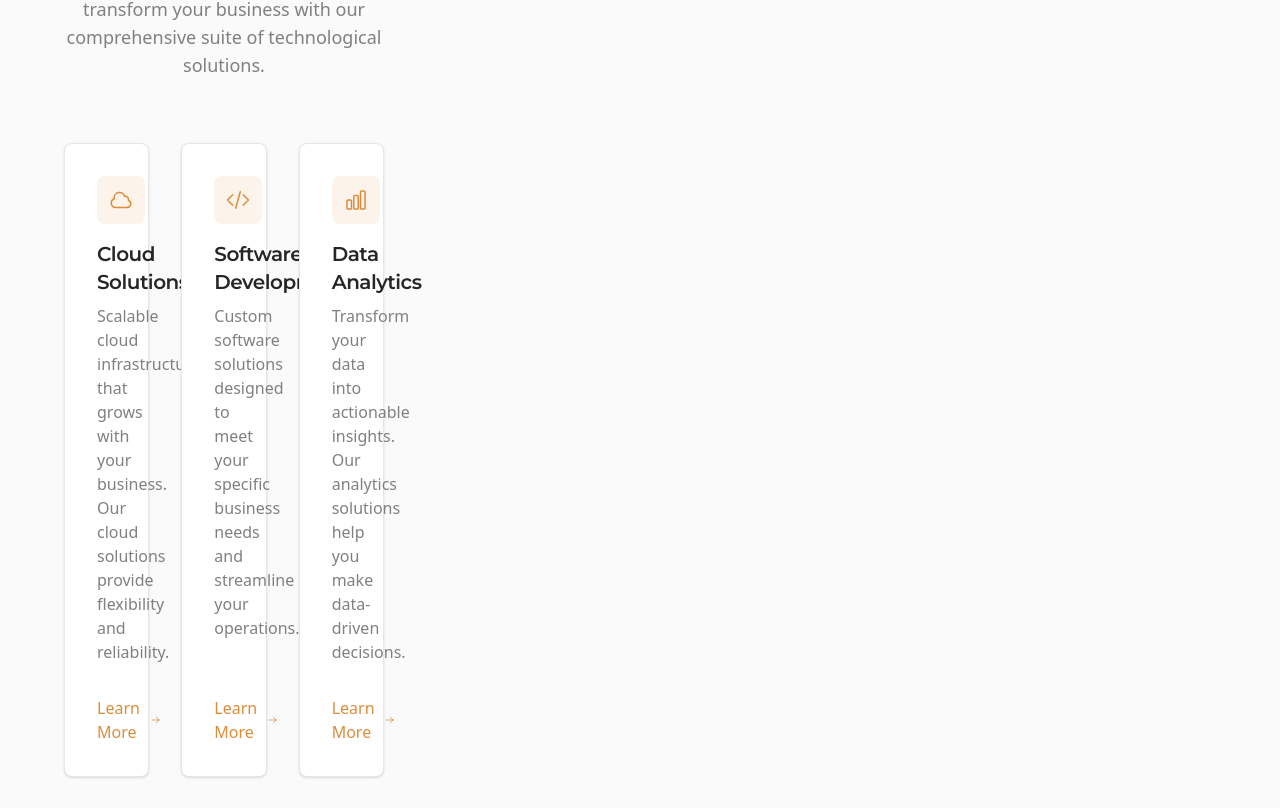
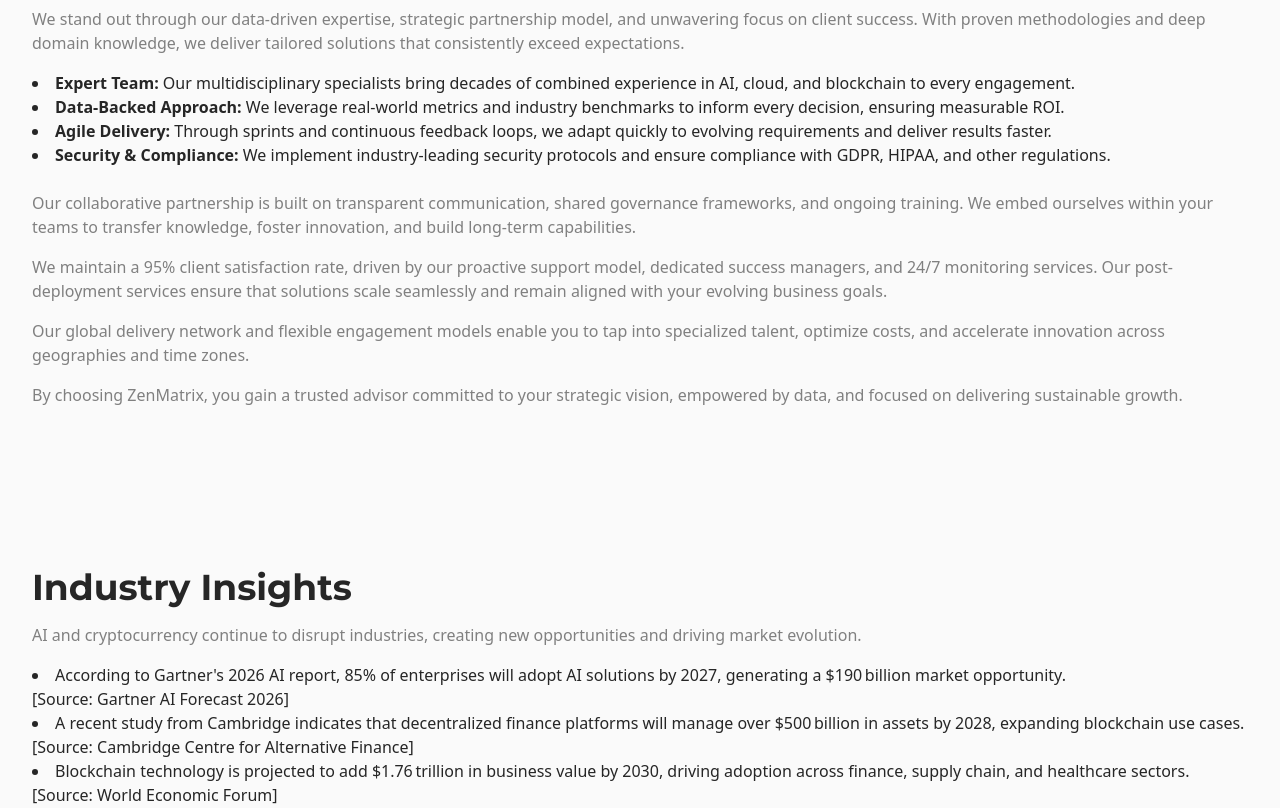
Before and after one commit to fei371us/zenv2, a Next.js app: page / in a window 1280 px wide. Shown: the part 1502-2310 px from the top of the page. Built offline with nearby package versions, Linux system fonts and the light colour scheme.

Commit message:
Hide-Core-Solutions

```diff
--- a/src/components/ServicesSection.tsx
+++ b/src/components/ServicesSection.tsx
@@ -17,6 +17,7 @@
       description:
         "Scalable cloud infrastructure that grows with your business. Our cloud solutions provide flexibility and reliability.",
       icon: CloudIcon,
+      bgGradient: "from-blue-400 to-blue-600",
     },
     {
       id: "development",
@@ -24,6 +25,7 @@
       description:
         "Custom software solutions designed to meet your specific business needs and streamline your operations.",
       icon: CodeBracketIcon,
+      bgGradient: "from-indigo-400 to-indigo-600",
     },
     {
       id: "data",
@@ -31,6 +33,7 @@
       description:
         "Transform your data into actionable insights. Our analytics solutions help you make data-driven decisions.",
       icon: ChartBarIcon,
+      bgGradient: "from-green-400 to-green-600",
     },
     {
       id: "intelligence",
@@ -38,6 +41,7 @@
       description:
         "Gain strategic insights with our BI solutions. Visualize trends, monitor performance, and identify opportunities.",
       icon: FingerPrintIcon,
+      bgGradient: "from-yellow-400 to-yellow-600",
     },
     {
       id: "ai",
@@ -45,6 +49,7 @@
       description:
         "Harness the power of AI to automate processes, predict outcomes, and enhance customer experiences.",
       icon: CubeIcon,
+      bgGradient: "from-purple-400 to-purple-600",
     },
     {
       id: "transformation",
@@ -52,10 +57,14 @@
       description:
         "Strategically integrate digital technology into all areas of your business for fundamental change.",
       icon: CpuChipIcon,
+      bgGradient: "from-pink-400 to-pink-600",
     },
   ];
 
   return (
+    <>
+      {/*
+        Our Core Solutions section is intentionally disabled per request.
         <section className="py-20 bg-background">
           <div className="container mx-auto px-4 sm:px-6 lg:px-8">
             <div className="text-center mb-16">
@@ -66,14 +75,14 @@
             </div>
 
             <div className="grid grid-cols-1 md:grid-cols-2 lg:grid-cols-3 gap-8">
-          {services.map(({ id, title, description, icon: Icon }) => (
+              {services.map(({ id, title, description, icon: Icon, bgGradient }) => (
                 <Card
                   key={id}
-              className="bg-card rounded-lg p-8 border border-border transition-all hover:shadow-md hover:border-primary/20 flex flex-col h-full"
+                  className="bg-card rounded-lg p-8 border border-border transition-transform transform hover:scale-105 hover:shadow-lg flex flex-col h-full"
                 >
                   <CardHeader className="p-0 pb-2 space-y-0">
-                <div className="w-12 h-12 bg-primary/10 rounded-lg flex items-center justify-center mb-4">
-                  <Icon className="w-6 h-6 text-primary" />
+                    <div className={`w-16 h-16 bg-gradient-to-br ${bgGradient} rounded-lg flex items-center justify-center mb-4`}>
+                      <Icon className="w-8 h-8 text-white" />
                     </div>
                     <CardTitle className="font-montserrat font-semibold text-xl mb-3">{title}</CardTitle>
                   </CardHeader>
@@ -102,5 +111,7 @@
             </div>
           </div>
         </section>
+      */}
+    </>
   );
 }
```
Lines whose indentation alone changed are shown as unchanged.
